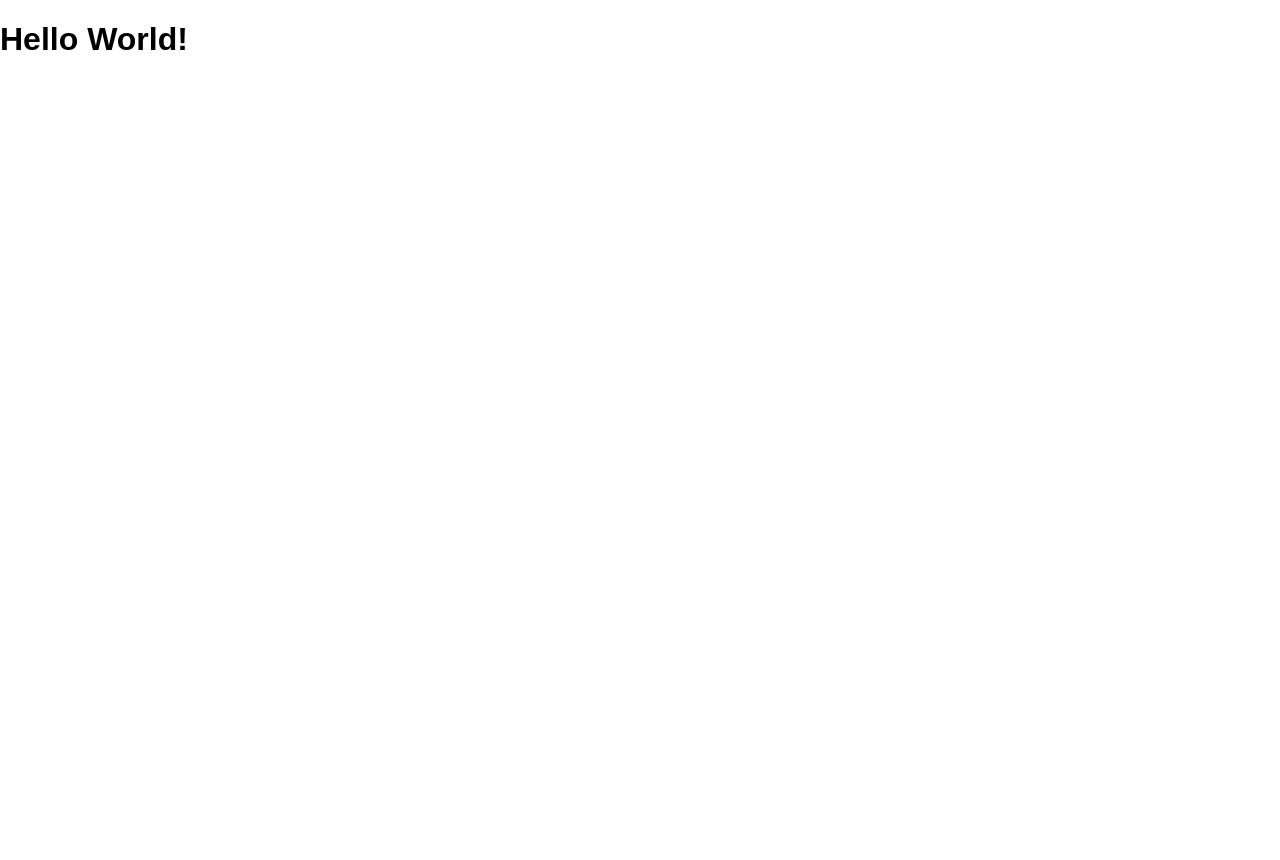
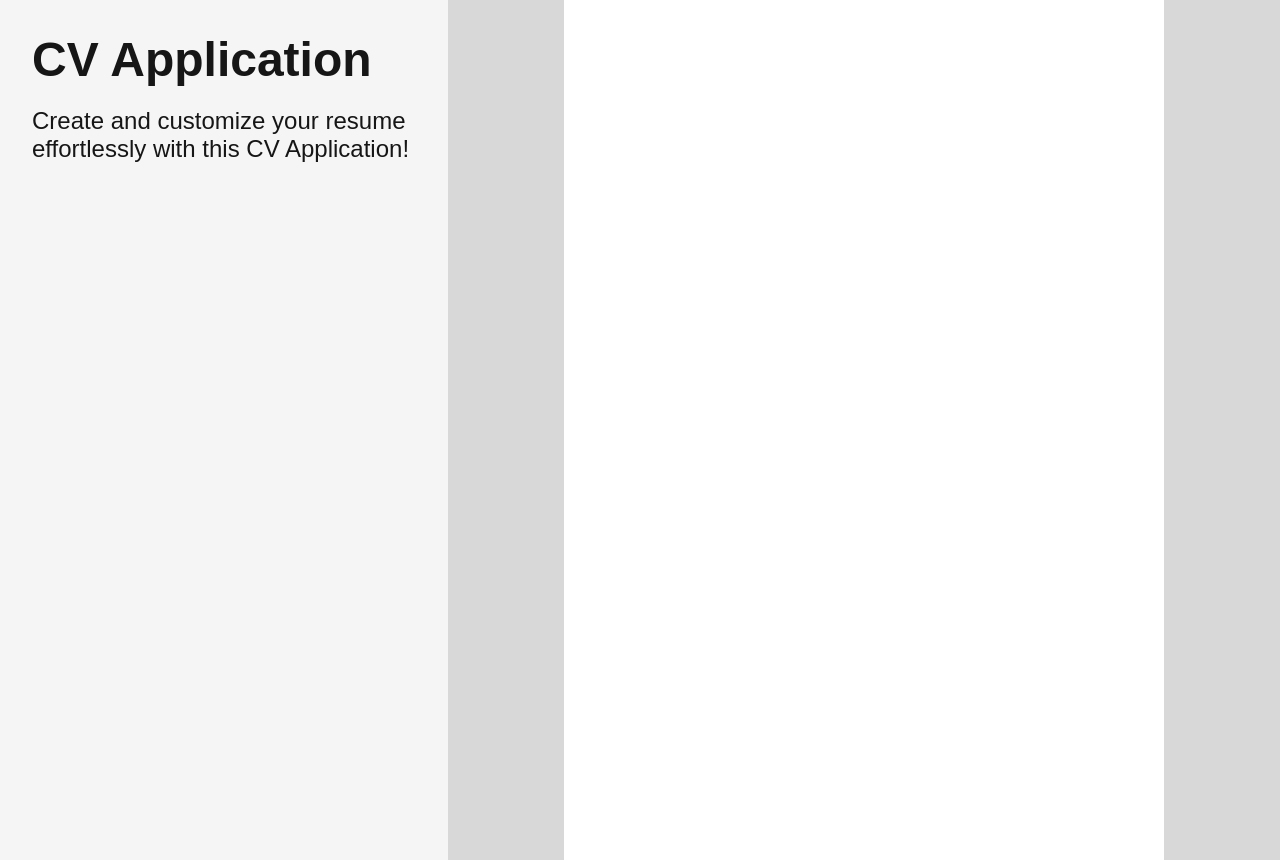
Before and after one commit to Purpleboxe/CV-Application, a React (Vite) app: page / in a window 1280 px wide. Before the commit the page ends 800 px from the top, so only its background shows below. Built offline with nearby package versions, Linux system fonts and the light colour scheme.

Commit message:
Add a sidebar and a preview

```diff
--- a/src/App.jsx
+++ b/src/App.jsx
@@ -1,8 +1,12 @@
+import Sidebar from "./components/Sidebar/Sidebar.jsx";
+import Preview from "./components/Preview/Preview.jsx";
+
 function App() {
   return (
-    <>
-      <h1>Hello World!</h1>
-    </>
+    <div id="App">
+      <Sidebar />
+      <Preview />
+    </div>
   );
 }
 
--- /dev/null
+++ b/src/components/Preview/Preview.jsx
@@ -0,0 +1,11 @@
+import "../../styles/Preview.css";
+
+function Preview() {
+  return (
+    <div className="Preview">
+      <div className="Resume"></div>
+    </div>
+  );
+}
+
+export default Preview;
--- /dev/null
+++ b/src/components/Sidebar/Sidebar.jsx
@@ -0,0 +1,14 @@
+import "../../styles/Sidebar.css";
+
+function Sidebar() {
+  return (
+    <div className="Sidebar">
+      <header className="header">CV Application</header>
+      <div className="description">
+        Create and customize your resume effortlessly with this CV Application!
+      </div>
+    </div>
+  );
+}
+
+export default Sidebar;
--- a/src/index.css
+++ /dev/null
@@ -1,5 +0,0 @@
-body {
-  margin: 0;
-  padding: 0;
-  font-family: Arial, Helvetica, sans-serif;
-}
--- a/src/main.jsx
+++ b/src/main.jsx
@@ -1,7 +1,7 @@
 import React from "react";
 import ReactDOM from "react-dom/client";
 import App from "./App.jsx";
-import "./index.css";
+import "./styles/index.css";
 
 ReactDOM.createRoot(document.getElementById("root")).render(
   <React.StrictMode>
--- /dev/null
+++ b/src/styles/Preview.css
@@ -0,0 +1,5 @@
+.Resume {
+  width: 600px;
+  height: 860px;
+  background-color: white;
+}
--- /dev/null
+++ b/src/styles/Sidebar.css
@@ -0,0 +1,15 @@
+:root {
+  --font-color: #161616;
+}
+
+.header {
+  font-size: 3rem;
+  font-weight: bold;
+  color: var(--font-color);
+  margin-bottom: 20px;
+}
+
+.description {
+  font-size: 1.5rem;
+  color: var(--font-color);
+}
--- /dev/null
+++ b/src/styles/index.css
@@ -0,0 +1,33 @@
+body {
+  margin: 0;
+  padding: 0;
+  font-family: Arial, Helvetica, sans-serif;
+}
+
+#root {
+  display: grid;
+  min-height: 100vh;
+  width: 100vw;
+}
+
+#App {
+  display: flex;
+  flex-flow: row;
+}
+
+.Sidebar {
+  position: relative;
+  max-height: 100vh;
+  max-width: 30%;
+  background-color: whitesmoke;
+  padding: 2rem;
+}
+
+.Preview {
+  position: relative;
+  display: flex;
+  flex: 1;
+  background-color: rgb(216, 216, 216);
+  justify-content: center;
+  align-items: center;
+}
```
